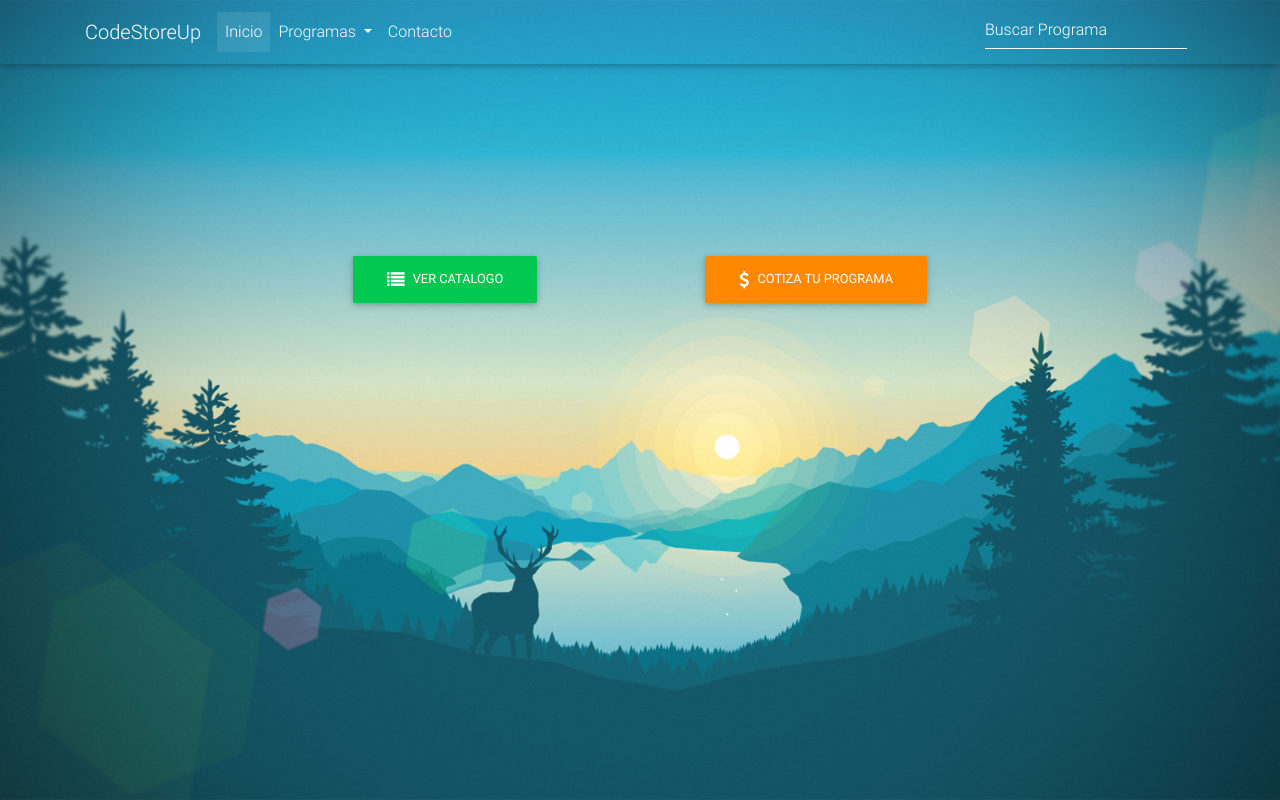
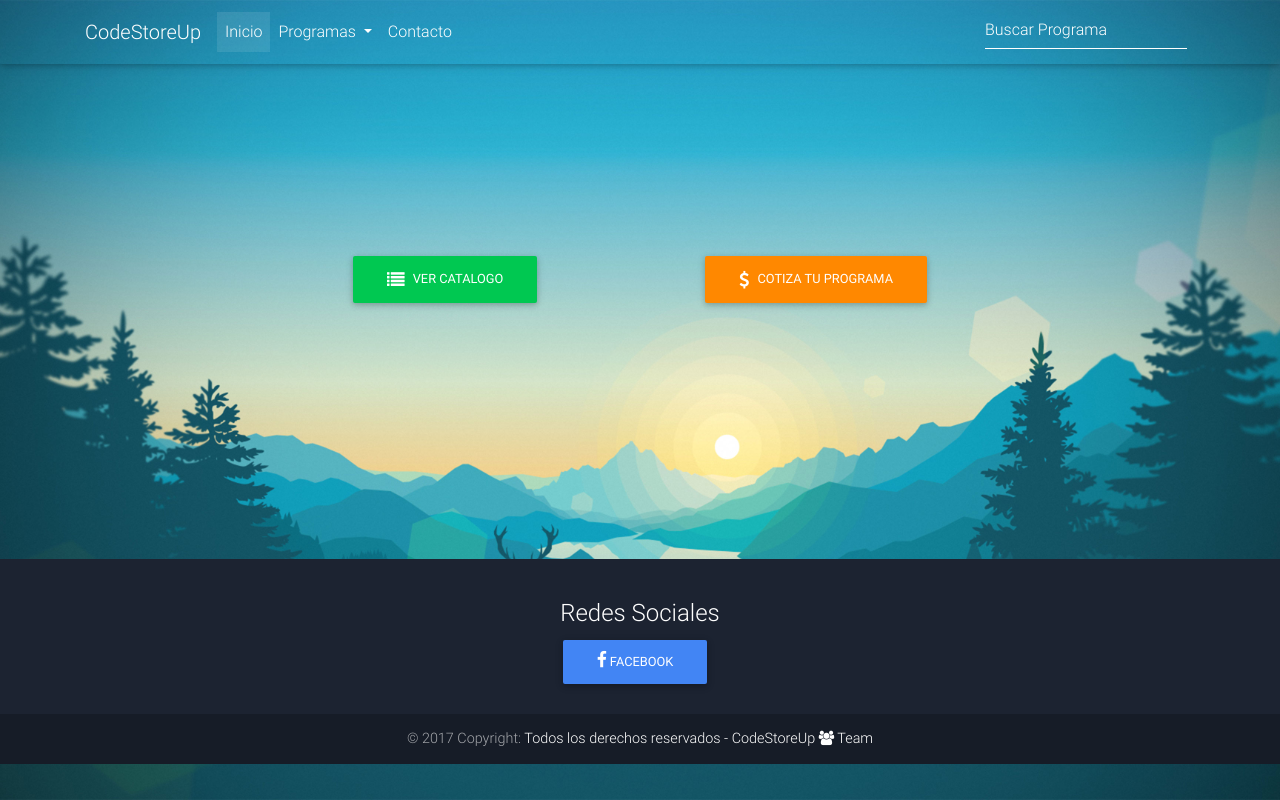
Before and after one commit to CodeStoreUP/CodeStoreUP.github.io, a plain HTML site: page full-video-carousel/index.html in a window 1280 px wide. Shown: the top 800 px of the page. Drawn offline with Linux system fonts and the light colour scheme.

Commit message:
Update index.html

```diff
--- a/full-video-carousel/index.html
+++ b/full-video-carousel/index.html
@@ -49,6 +49,20 @@
             <a href="#" class=" block color-white btn btn-warning right"><span class="fa fa-usd top rig"></span> Cotiza tu programa</a>
         </div>
     </div>
+    <footer class="page-footer center-on-small-only">
+        <div class="call-to-action">
+            <h4>Redes Sociales<h4>
+            <ul>
+                <li><a target="_blank" href="" class="btn btn-primary" rel="nofollow"><span class="fa fa-facebook"></span> Facebook</a></li>
+            </ul>
+        </div>
+        <div class="footer-copyright">
+            <div class="container-fluid">
+                © 2017 Copyright: <a href=""><smaill>Todos los derechos reservados</smaill> - CodeStoreUp <span class="fa fa-users"></span> Team</a>
+
+            </div>
+        </div>
+    </footer>
     <script type="text/javascript" src="js/jquery-3.1.1.min.js"></script>
     <script type="text/javascript" src="js/popper.min.js"></script>
     <script type="text/javascript" src="js/bootstrap.min.js"></script>
```
